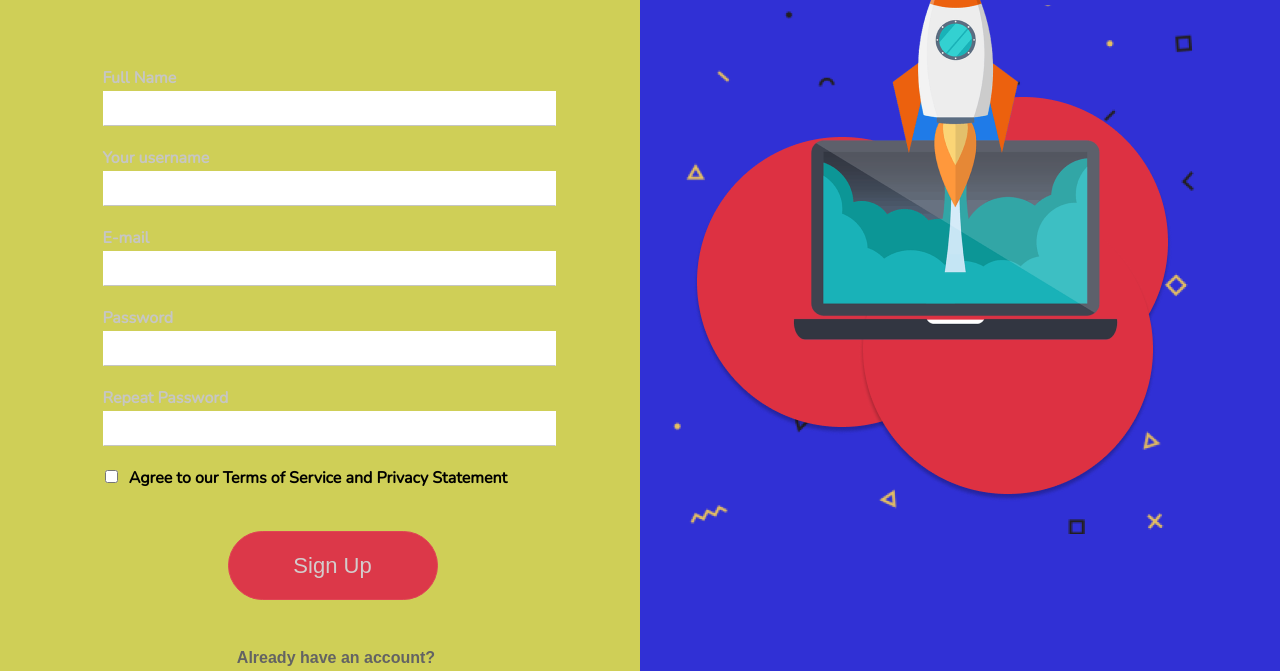
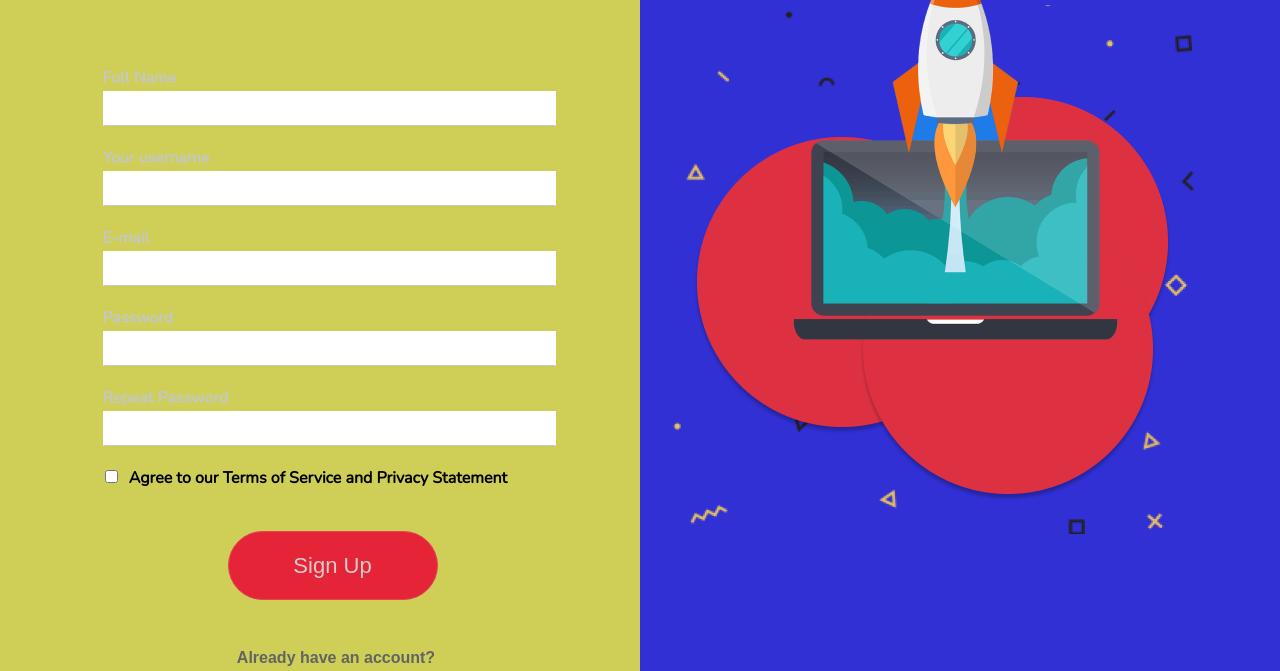
Before and after one commit to h0lmik/control_task_8, a plain HTML site: page index.html in a window 1280 px wide. Shown: the part 300-971 px from the top of the page. Drawn offline with Linux system fonts and the light colour scheme.

Commit message:
change bg btn

```diff
--- a/css/style.css
+++ b/css/style.css
@@ -90,7 +90,7 @@ body {
 }
 
 .btn {
-    background: #dc3849;
+    background: #e52437;
     box-sizing: border-box;
     border: 1px solid #e04555;
     border-radius: 40px;
```
